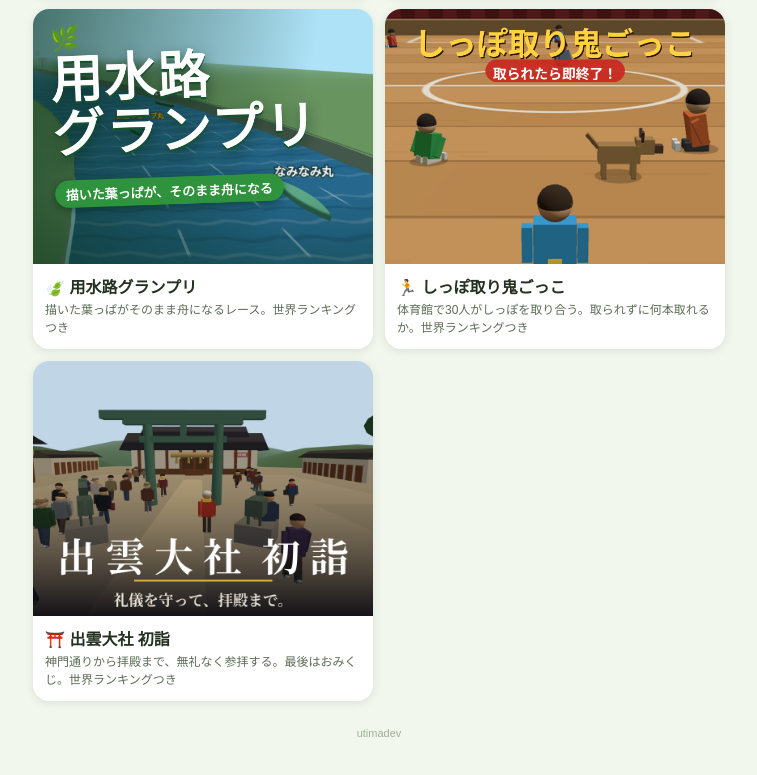
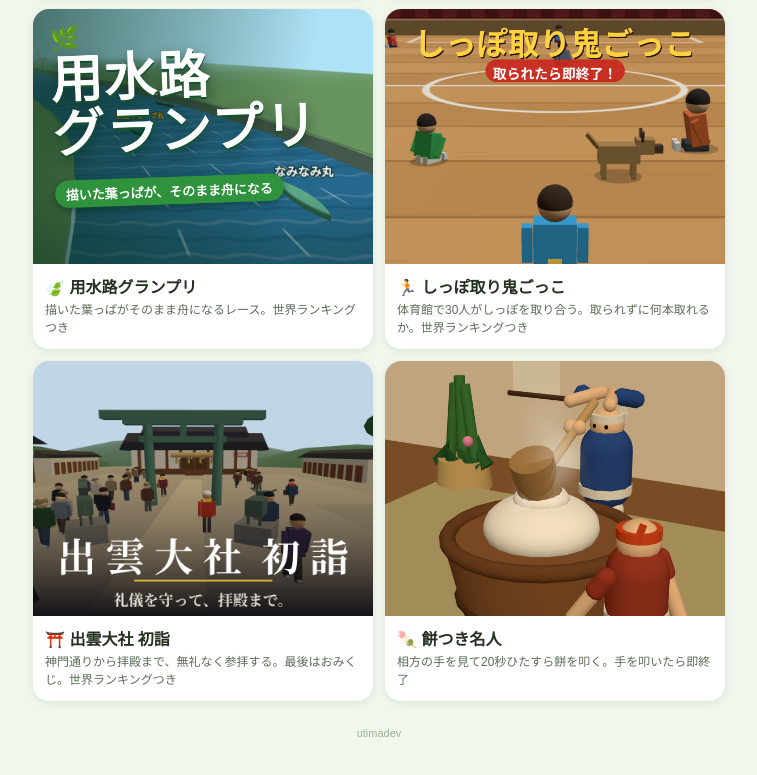
Before and after one commit to sa008ta/games, a plain HTML site: page index.html in a window 1280 px wide. Shown: the part 809-1584 px from the top of the page, without its empty margins (261-1018 px from the left). Drawn offline with Linux system fonts and the light colour scheme; no server answers.

Commit message:
add mochi card

```diff
--- a/index.html
+++ b/index.html
@@ -86,6 +86,13 @@
         <p class="desc">神門通りから拝殿まで、無礼なく参拝する。最後はおみくじ。世界ランキングつき</p>
       </div>
     </a>
+    <a class="card" href="https://sa008ta.github.io/mochi-tsuki/" data-sheet="1PpoGn-gepXzoCe3jazJI4KIZek_EWI4d6oLvSC13wW8" data-mode="pid" data-col="3" data-exclude="pid">
+      <img src="cover-mochi.png" alt="餅つき名人">
+      <div class="body">
+        <p class="name">🍡 餅つき名人</p>
+        <p class="desc">相方の手を見て20秒ひたすら餅を叩く。手を叩いたら即終了</p>
+      </div>
+    </a>
   </div>
   <footer>utimadev</footer>
 </div>
```
Also changed, not shown: cover-mochi.png (added).
